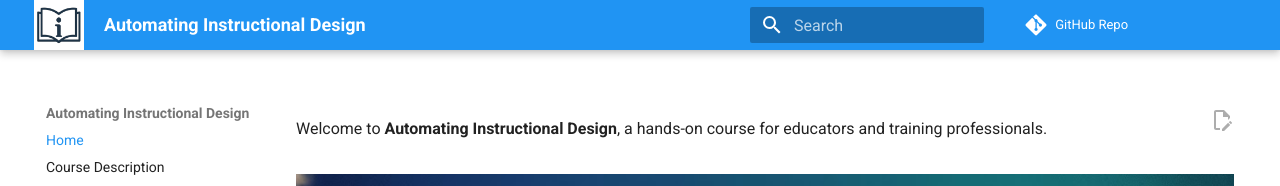
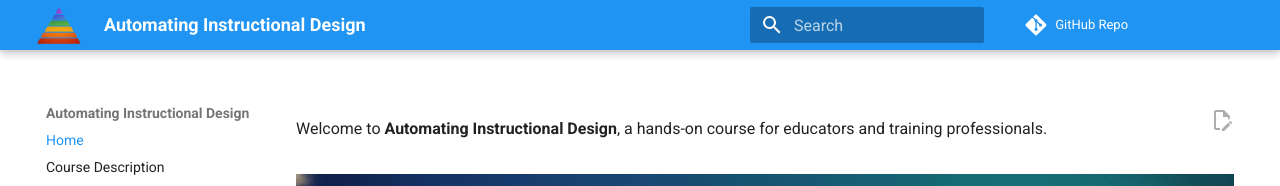
Before and after one commit to dmccreary/automating-instructional-design, an MkDocs documentation site: the page built from docs/index.md, in a window 1280 px wide. Shown: the top 186 px of the page. Built offline with MkDocs 1.6.1 and Material for MkDocs 9.7.7, drawn with Linux system fonts in a browser that asks for light colours; comment, search, counter and statistics services are not loaded.

Commit message:
updating content

```diff
--- a/mkdocs.yml
+++ b/mkdocs.yml
@@ -56,8 +56,6 @@
 
 theme:
   name: material
-  extra_css:
-    - styles/custom.css
   logo: img/logo.png
   favicon: img/favicon.ico
   palette:
```
Also changed, not shown: docs/img/android-chrome-192x192.png (added), docs/img/android-chrome-512x512.png (added), docs/img/apple-touch-icon.png (added), docs/img/favicon-16x16.png (added), docs/img/favicon-32x32.png (added), docs/img/favicon.ico, docs/img/logo.png, docs/img/site.webmanifest (added).
